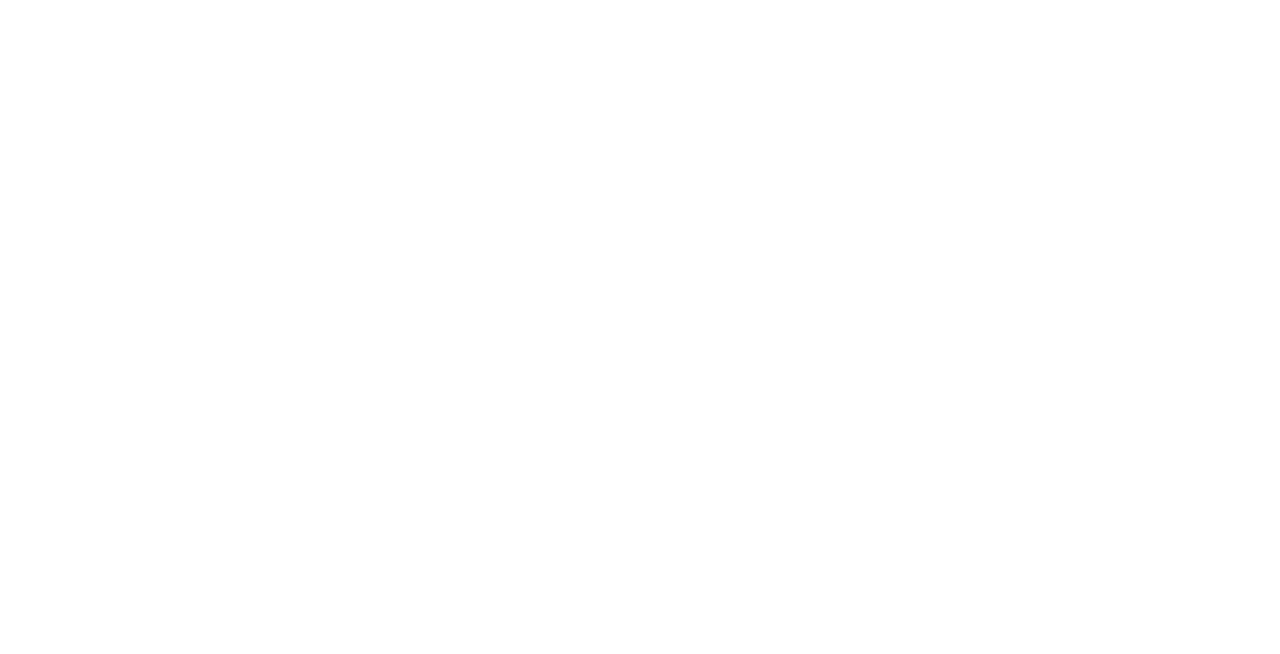
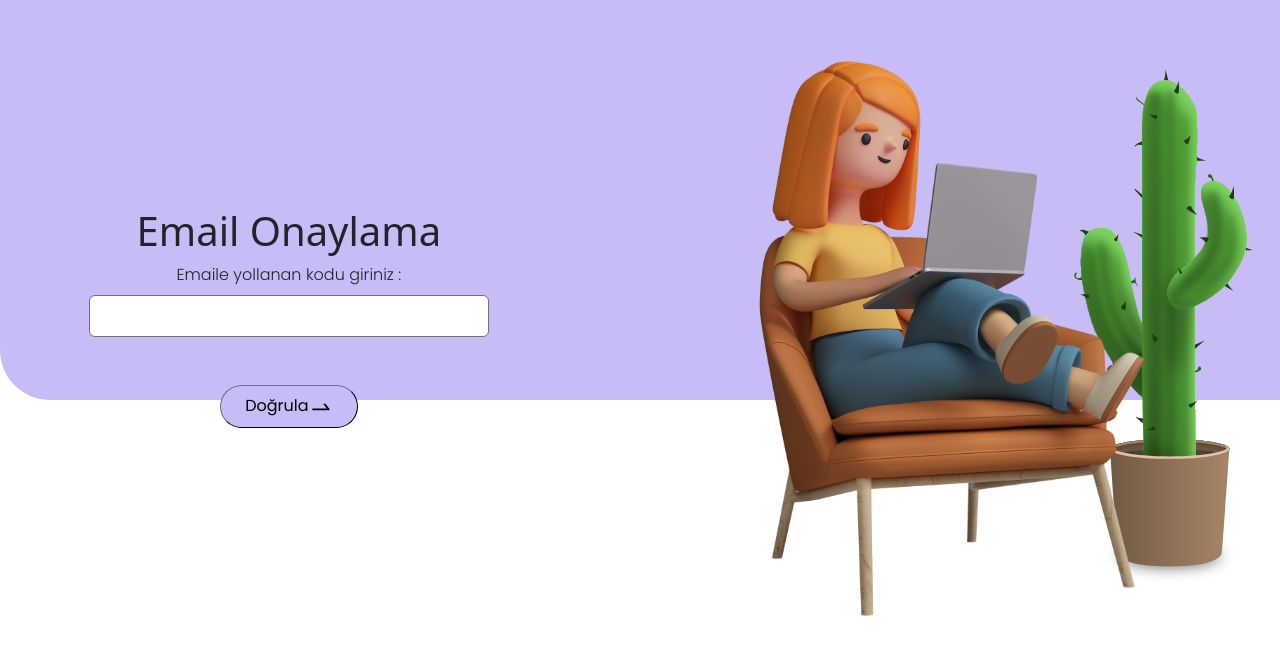
Before and after one commit to polat-code/iytechli_front_end_v1, a React (Create React App) app: page /email-verification in a window 1280 px wide. Before the commit this address had no page. Shown: the top 654 px of the page. Built offline with nearby package versions, Linux system fonts and the light colour scheme.

Commit message:
Email Verification added

```diff
--- a/src/App.js
+++ b/src/App.js
@@ -14,6 +14,7 @@
 import Login from "./components/Login/Login";
 import Signup from "./components/Signup/Signup";
 import UserProfilePublic from "./components/UserProfilePublic/UserProfilePublic";
+import EmailVerification from "./components/EmailVerification/EmailVerification";
 
 function App() {
   // Fake data injection
@@ -56,6 +57,7 @@
       <Route path="/login" element={<Login />} />
       <Route path="/signup" element={<Signup />} />
       <Route path="/user-profile-public" element={<UserProfilePublic />} />
+      <Route path="/email-verification" element={<EmailVerification />} />
     </Routes>
   );
 }
--- /dev/null
+++ b/src/components/EmailVerification/EmailVerification.css
@@ -0,0 +1,68 @@
+@import url('https://fonts.googleapis.com/css2?family=Poppins:ital,wght@0,100;0,200;0,300;0,400;0,500;0,600;0,700;0,800;0,900;1,100;1,200;1,300;1,400;1,500;1,600;1,700;1,800;1,900&display=swap');
+
+body, html {
+    height: 100%;
+    margin: 0;
+    padding: 0;
+    font-family: 'Poppins';
+    font-style: normal;
+
+}
+.welcome-back-style {
+    font-family: 'Poppins';
+    font-style: normal;
+    font-weight: 300;
+}
+.email-text {
+    font-family: 'Poppins';
+    font-style: normal;
+    font-weight: 300;
+}
+.password-text {
+    font-family: 'Poppins';
+    font-style: normal;
+    font-weight: 300;
+}
+.btn-login {
+    font-family: 'Poppins';
+    font-style: normal;
+    background-color: #C8BCF6;
+    font-size: 1rem;
+}
+.sign-up-button {
+    color:black;
+    font-size: 14px;
+
+}
+.sign-up-button:hover {
+    color: #8e7cd4;
+}
+.account-message {
+    font-size: 14px;
+}
+.relative-div {
+    position: relative; /* İçerik, arkaplandan üstte olmalı */
+    z-index: 1;
+
+}
+.responsive-input-grup {
+    width: 300px;
+}
+
+@media (min-width: 576px) {
+    .responsive-input-grup {
+        width: 400px;
+    }
+  }
+
+
+.color-block-background {
+    position: fixed;
+    width: 100%; /* Sağdan %40 genişlik */
+    height: 50%; /* Üstten %50 yükseklik */
+    top: 0; /* Üst kenardan başlar */
+    right: 0; /* Sağ kenardan başlar */
+    background-color: #C8BCF6; /* Burada istediğiniz rengi kullanın */
+    z-index: -1; /* İçerik üzerinde görünmemesi için */
+    border-bottom-left-radius: 50px; /* Sol alt köşeyi yuvarlak yapar */
+}
--- /dev/null
+++ b/src/components/EmailVerification/EmailVerification.js
@@ -0,0 +1,62 @@
+import React, { useState } from "react";
+import "./EmailVerification.css";
+import { useNavigate } from "react-router-dom";
+import loginButtonIconPhoto from "../../images/icons/login_button_icon.svg";
+import animePhoto from "../../images/anime_photo.svg";
+
+function EmailVerification() {
+  const [emailCode, setEmailCode] = useState("");
+  const navigation = useNavigate();
+
+  const handleVerificationCode = () => {
+    navigation("/login");
+  };
+  return (
+    <>
+      <div className="relative-div color-block-background"></div>
+      <div className="relative-div d-flex flex-column-reverse flex-lg-row align-items-center justify-content-lg-between">
+        <div className="relative-div d-flex justify-content-center align-items-center w-50">
+          <div className="relative-div d-flex flex-column">
+            {/* Title */}
+
+            <h1 className="d-flex justify-content-center">Email Onaylama</h1>
+            {/* Title END */}
+
+            <div className="relative-div d-flex flex-column email responsive-input-grup">
+              <label
+                htmlFor="email"
+                className="email-text d-flex justify-content-center mb-2"
+              >
+                Emaile yollanan kodu giriniz :
+              </label>
+              <input
+                type="text"
+                name=""
+                id="email"
+                className="border rounded-2 border-secondary p-2 email-text"
+                value={emailCode}
+                onChange={(e) => setEmailCode(e.target.value)}
+              />
+            </div>
+
+            <div className="relative-div d-flex justify-content-center mt-5">
+              <button
+                className="btn-login rounded-5 border-1 border-dark py-2 px-4"
+                onClick={handleVerificationCode}
+              >
+                Doğrula
+                <img src={loginButtonIconPhoto} alt="" />
+              </button>
+            </div>
+          </div>
+        </div>
+
+        <div className="relative-div">
+          <img src={animePhoto} alt="" className="img-fluid anime-photo-size" />
+        </div>
+      </div>
+    </>
+  );
+}
+
+export default EmailVerification;
```
